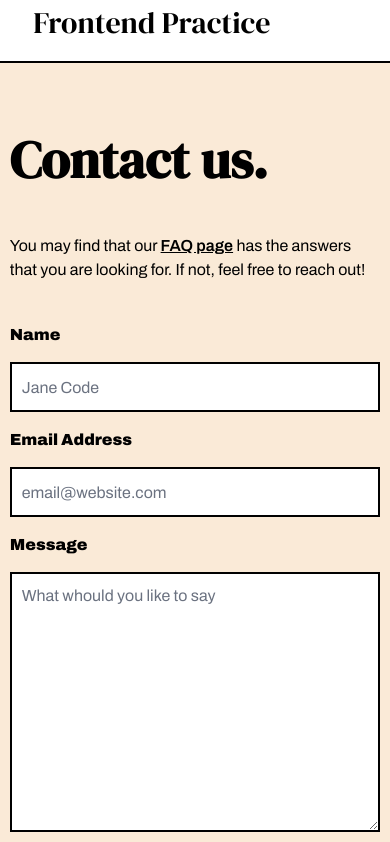
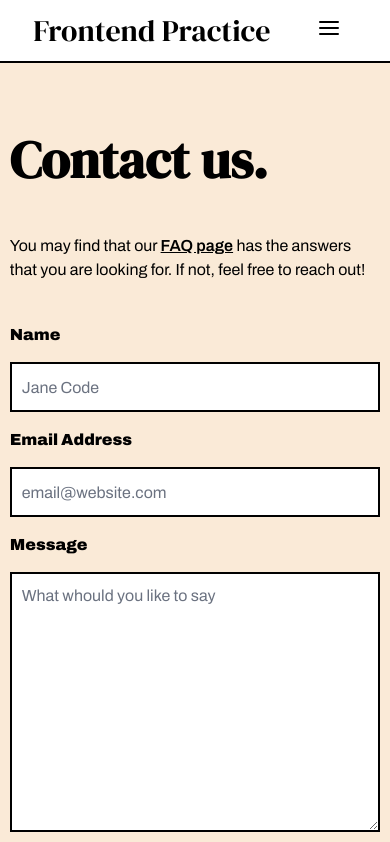
Before and after one commit to joindevforge/front-practice, a Next.js app: page /contact in a window 390 px wide. Shown: the top 842 px of the page. Built offline with nearby package versions, Linux system fonts and the light colour scheme.

Commit message:
add hamburger

```diff
--- a/components/Header.jsx
+++ b/components/Header.jsx
@@ -1,54 +1,119 @@
-import Link from 'next/link'
-import React from 'react'
-import {BsArrowUpRight} from "react-icons/bs"
-import { useRouter } from 'next/router';
+import Link from "next/link";
+import React from "react";
+import { BsArrowUpRight } from "react-icons/bs";
+import { useRouter } from "next/router";
+import { useState } from "react";
+
 const items = [
   {
-    name: 'Home',
-    path: '/'
+    name: "Home",
+    path: "/",
   },
   {
-    name: 'Projects',
-    path: '/project'
+    name: "Projects",
+    path: "/project",
   },
   {
-    name:"Blog",
-    path:"/"
+    name: "Blog",
+    path: "/",
   },
   {
-    name:"FAQ",
-    path:"/"
+    name: "FAQ",
+    path: "/",
   },
   {
-    name:"Contact",
-    path:"/contact"
-  }
-]
+    name: "Contact",
+    path: "/contact",
+  },
+];
 
 function Header() {
   const router = useRouter();
   const isActive = (pathname) => {
-    return router.pathname === pathname ? 'active' : '';
+    return router.pathname === pathname ? "active" : "";
   };
+  const [isopen, setIsopen] = useState(false);
   return (
-    <div className='w-full h-[63px] top-0  fixed z-50 bg-white flex justify-center border-b-2 border-black'>
-    <div className='w-[83%] h-full block  lg:flex justify-between items-center'>
-      <Link href="/" className='text-[30px] font-DM'>Frontend Practice</Link>
-      <div className='w-fit hidden lg:flex items-center justify-between'>
-        {
-          items.map((item, index) => (
-            <Link href={item.path} key={index} className={`text-[18px] font-Archivo text-[#000000] font-[600] mx-[15px] hover:underline`}>{item.name}</Link>
-          ))
-        }
-        <Link href="#" className='text-[18px] font-Archivo font-[600] ml-[15.5px] flex items-center hover:underline'>
+    <>
+    <div className="w-full h-[63px] top-0  fixed z-50 bg-white flex justify-center border-b-2 border-black">
+      <div className="w-[83%] h-full   flex justify-between items-center">
+        <Link href="/" className="text-[30px] font-DM">
+          Frontend Practice
+        </Link>
+        <div className="w-fit hidden lg:flex items-center justify-between">
+          {items.map((item, index) => (
+            <Link
+              href={item.path}
+              key={index}
+              className={`text-[18px] font-Archivo text-[#000000] font-[600] mx-[15px] hover:underline`}
+            >
+              {item.name}
+            </Link>
+          ))}
+          <Link
+            href="#"
+            className="text-[18px] font-Archivo font-[600] ml-[15.5px] flex items-center hover:underline"
+          >
             NewsLetter
-            <BsArrowUpRight className='font-bold ml-1'/>
-        </Link>
+            <BsArrowUpRight className="font-bold ml-1" />
+          </Link>
+        </div>
+        <div className="  text-black mr-4 block md:hidden">
+          <button
+            onClick={() => {
+              setIsopen(!isopen);
+            }}
+            className=" transition-all ease-in duration-500"
+          >
+            {isopen ? (
+              <svg
+                xmlns="http://www.w3.org/2000/svg"
+                viewBox="0 0 24 24"
+                fill="none"
+                stroke="currentColor"
+                strokeWidth="2"
+                strokeLinecap="round"
+                strokeLinejoin="round"
+                className="h-6 w-6"
+              >
+                <path d="M18 6L6 18M6 6l12 12"></path>
+              </svg>
+            ) : (
+              <svg
+                xmlns="http://www.w3.org/2000/svg"
+                viewBox="0 0 24 24"
+                fill="none"
+                stroke="currentColor"
+                strokeWidth="2"
+                strokeLinecap="round"
+                strokeLinejoin="round"
+                className="h-6 w-6"
+              >
+                <path d="M3 12h18M3 6h18M3 18h18"></path>
+              </svg>
+            )}
+          </button>
+        </div>
       </div>
     </div>
+    { isopen && <div className="w-full h-screen fixed  top-[8%] z-50  bg-white">
+                    <div className={`relative w-full h-full transition-transform duration-1000 ${isopen ? 'slide-in' : 'slide-out'} flex flex-col `}>
+                    {
+                        items.map((item, index) => {
+                            return (
+                                <Link
+                                    key={index}
+                                    href={item. path}
+                                    className="py-6 px-6  text-base font-[400] border-t-[1px] border-gray-500  transition-all duration-200 ease-in-out hover:bg-slate-100 hover:py-4   hover:rounded"
+                                    onClick={() => {setIsopen(!isopen);}}>
+                                    {item.name}
+                                </Link>
+                            );})}
 
-    </div>
-  )
+                    </div>
+</div>}
+    </>
+  );
 }
 
-export default Header
+export default Header;
```
